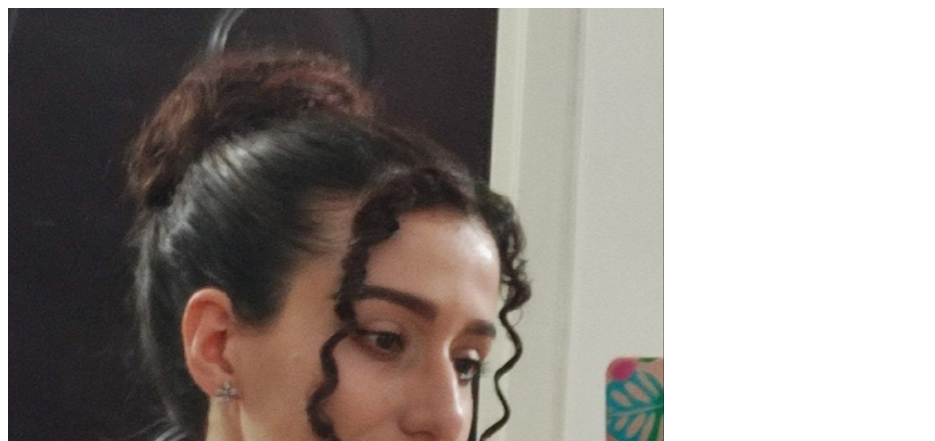
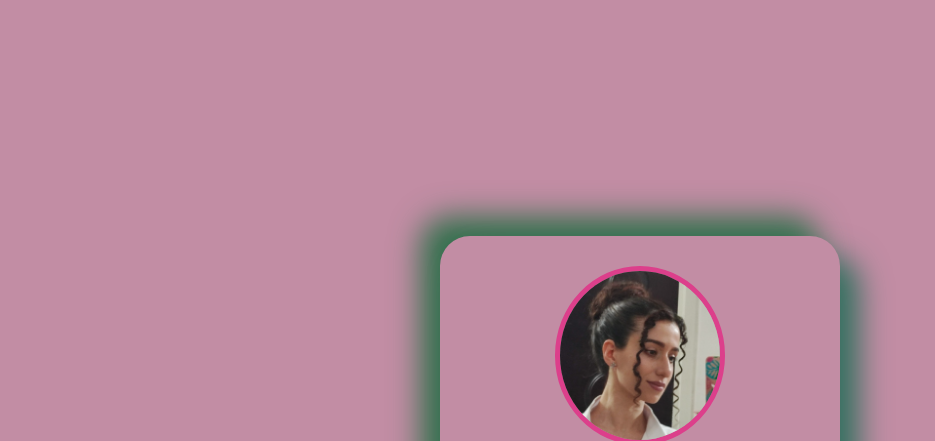
Before and after one commit to shady-blue/profile-card, a plain HTML site: page index.html in a window 1280 px wide. Shown: the top 441 px of the page, without its empty margins (0-935 px from the left). Drawn offline with nearby package versions, Linux system fonts and the light colour scheme.

Commit message:
debug html

```diff
--- a/style.css
+++ b/style.css
@@ -0,0 +1,37 @@
+@import url(https://fonts.googleapis.com/css2?family=Poppins:wght@400;600&display=swap);
+*{
+    margin: 0;
+    padding: 0;
+    box-sizing: border-box;
+}
+body{
+    display: flex;
+    justify-content: center;
+    align-items: center;
+    background-color: rgb(194, 141, 164);
+    height: 100vh;
+    font-family: 'Poppins', sans-serif;
+}
+
+.contain{
+    width: 400px;
+    border-radius: 30px;
+    /* background-color: rgb(177, 84, 124); */
+    box-shadow: 20px 20px 30px #367161 ,-20px -20px 30px #36714f;
+    padding: 20px;
+    text-align: center;
+}
+.contain .pic{
+    width: 170px;
+    height: 170px;
+   margin:10px auto ;
+}
+.contain .pic img{
+    border: 5px solid #dc3f8b;
+    border-radius: 50%;
+    width: 100%;
+}
+
+.contain h1{
+    color:white;
+}
```
Also changed, not shown: index.html (+1 -2 lines).
